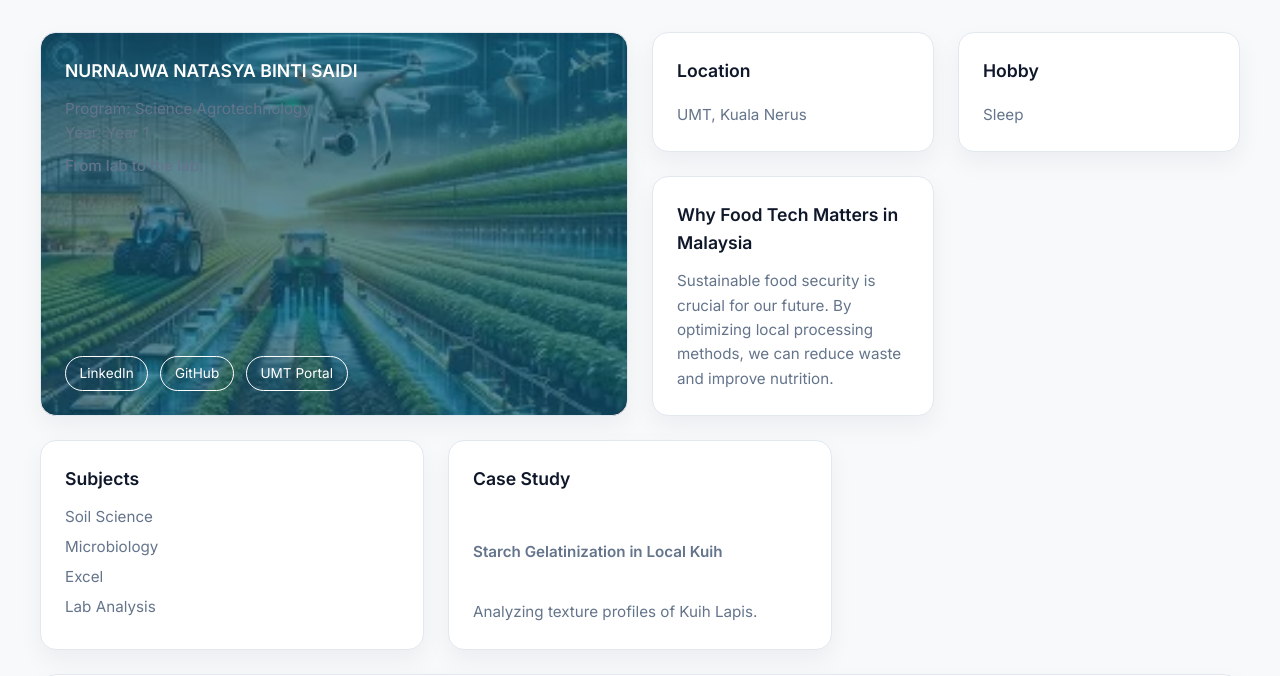
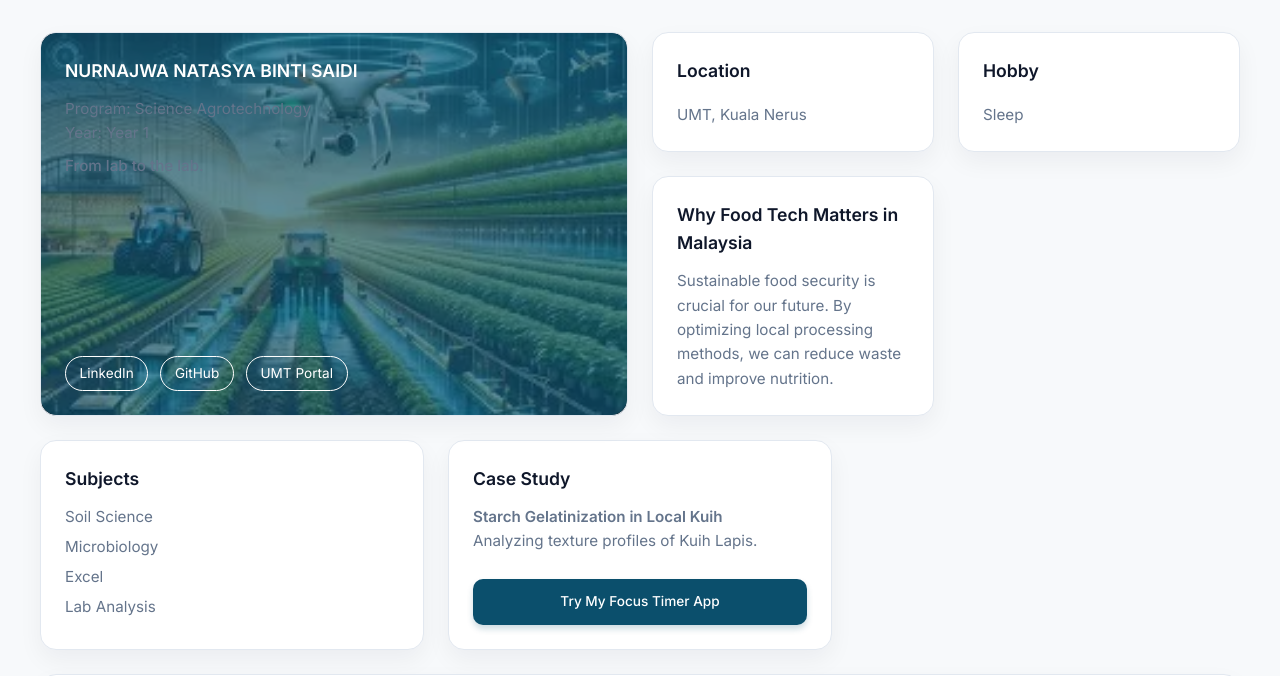
Before and after one commit to s78969/najwa-github.io, a plain HTML site: page index.html in a window 1280 px wide. Shown: the top 676 px of the page. Drawn offline with Linux system fonts and the light colour scheme.

Commit message:
added link to my focus app

```diff
--- a/index.html
+++ b/index.html
@@ -5,7 +5,6 @@
   <meta name="viewport" content="width=device-width, initial-scale=1.0"/>
   <title>Student Bento Grid</title>
 
-  <!-- Google Font -->
   <link href="https://fonts.googleapis.com/css2?family=Inter:wght@300;400;500;600&display=swap" rel="stylesheet">
 
   <style>
@@ -16,6 +15,7 @@
       --text-secondary: #64748b;
       --accent: #0b4f6c; /* Deep Ocean Blue (UMT theme) */
       --border: #e2e8f0;
+      --hover-accent: #156a8e;
     }
 
     * {
@@ -118,6 +118,28 @@
       grid-column: span 4;
     }
 
+    /* ===== Button Styling ===== */
+    .btn-app {
+      display: inline-block;
+      margin-top: 1rem;
+      padding: 0.75rem 1rem;
+      background-color: var(--accent);
+      color: #ffffff;
+      text-decoration: none;
+      border-radius: 10px;
+      font-size: 0.85rem;
+      font-weight: 500;
+      text-align: center;
+      transition: all 0.3s ease;
+      box-shadow: 0 4px 6px rgba(11, 79, 108, 0.2);
+    }
+
+    .btn-app:hover {
+      background-color: var(--hover-accent);
+      transform: translateY(-2px);
+      box-shadow: 0 6px 12px rgba(11, 79, 108, 0.3);
+    }
+
     .playlist {
       grid-column: span 12;
     }
@@ -184,7 +206,6 @@
 
   <main class="container">
 
-    <!-- Profile Card -->
     <section class="card profile">
       <div>
         <h2>NURNAJWA NATASYA BINTI SAIDI</h2>
@@ -199,19 +220,16 @@
       </div>
     </section>
 
-    <!-- Location -->
     <section class="card location">
       <h2>Location</h2>
       <p>UMT, Kuala Nerus</p>
     </section>
 
-    <!-- Hobby -->
     <section class="card hobby">
       <h2>Hobby</h2>
       <p>Sleep</p>
     </section>
 
-    <!-- Reflection -->
     <section class="card reflection">
       <h2>Why Food Tech Matters in Malaysia</h2>
       <p>
@@ -220,7 +238,6 @@
       </p>
     </section>
 
-    <!-- Subjects -->
     <section class="card subjects">
       <h2>Subjects</h2>
       <ul>
@@ -231,14 +248,17 @@
       </ul>
     </section>
 
-    <!-- Case Study -->
     <section class="card case-study">
-      <h2>Case Study</h2>
-      <p><strong>Starch Gelatinization in Local Kuih</strong></p>
-      <p>Analyzing texture profiles of Kuih Lapis.</p>
+      <div>
+        <h2>Case Study</h2>
+        <p><strong>Starch Gelatinization in Local Kuih</strong></p>
+        <p>Analyzing texture profiles of Kuih Lapis.</p>
+      </div>
+      <a href="https://s78969.github.io/focus-timer-app/app.html" target="_blank" class="btn-app">
+        Try My Focus Timer App
+      </a>
     </section>
 
-    <!-- Playlist -->
     <section class="card playlist">
       <h2>Study Playlist</h2>
       <iframe
```
